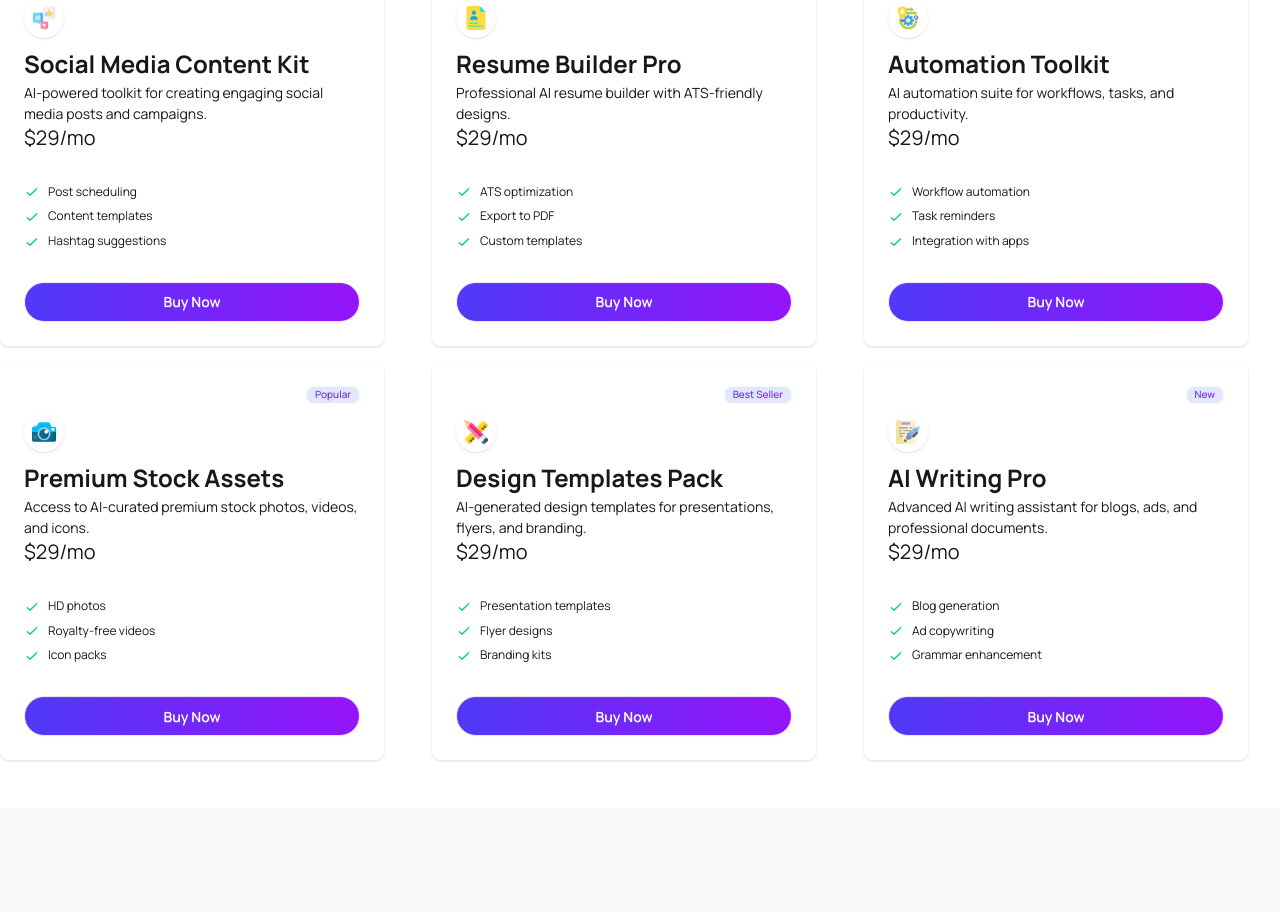
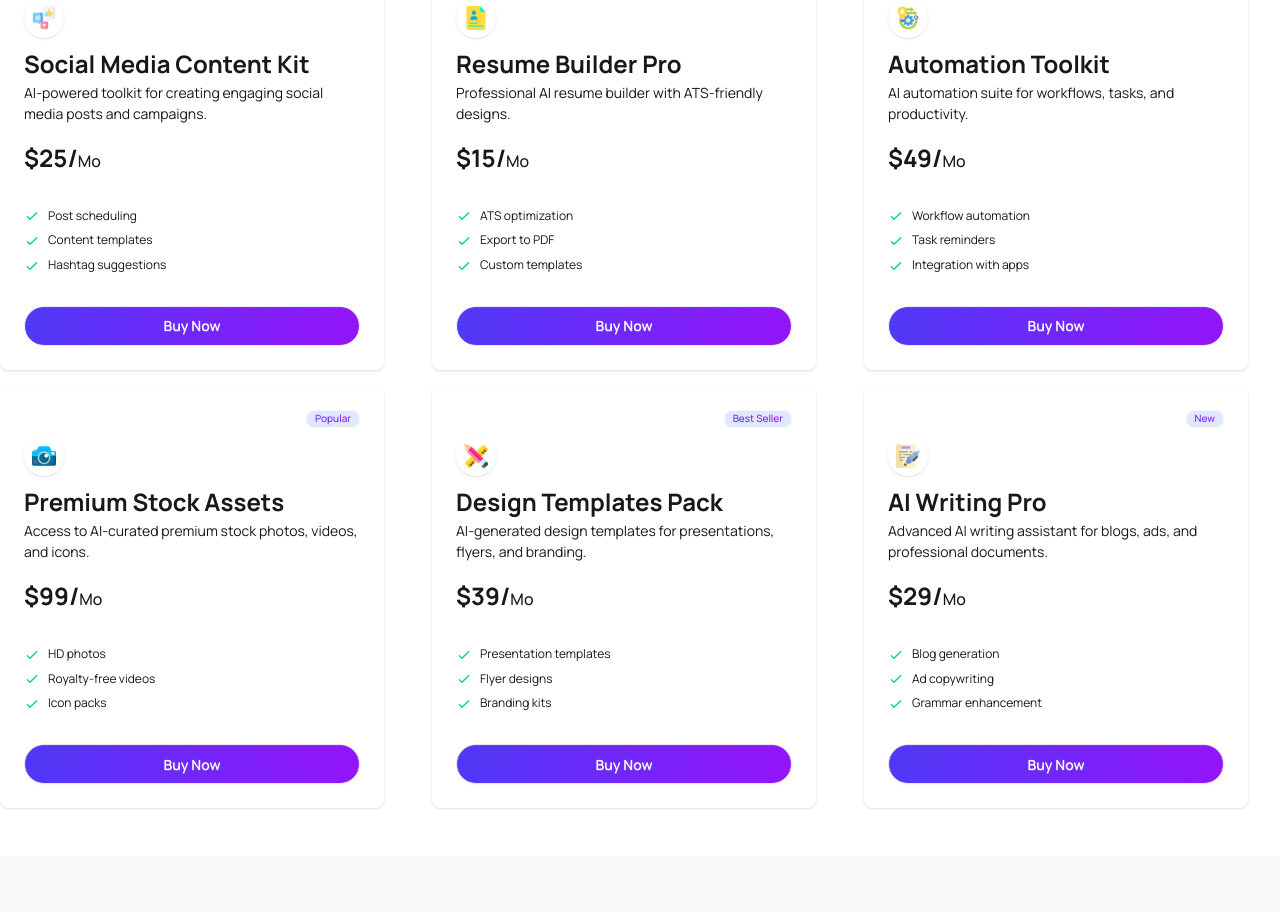
Before and after one commit to saharatajim/assignment-06, a React (Vite) app: page / in a window 1280 px wide. Shown: the part 1180-2092 px from the top of the page. Built offline with nearby package versions, Linux system fonts and the light colour scheme.

Commit message:
cards bug fixed

```diff
--- a/src/components/Products/Products.jsx
+++ b/src/components/Products/Products.jsx
@@ -23,7 +23,8 @@ const Products = ({productsPromise}) => {
       <h2 className="text-[24px] font-bold">{product.name}</h2>
 
       <p>{product.description}</p>
-      <span className="text-xl">$29/mo</span>
+      <p className="font-bold text-[24px] mt-4">${product.price}/<span className='font-medium text-[16px]'>Mo</span>
+       </p>
     </div>
     <ul className="mt-6 flex flex-col gap-2 text-xs">
       {
```
